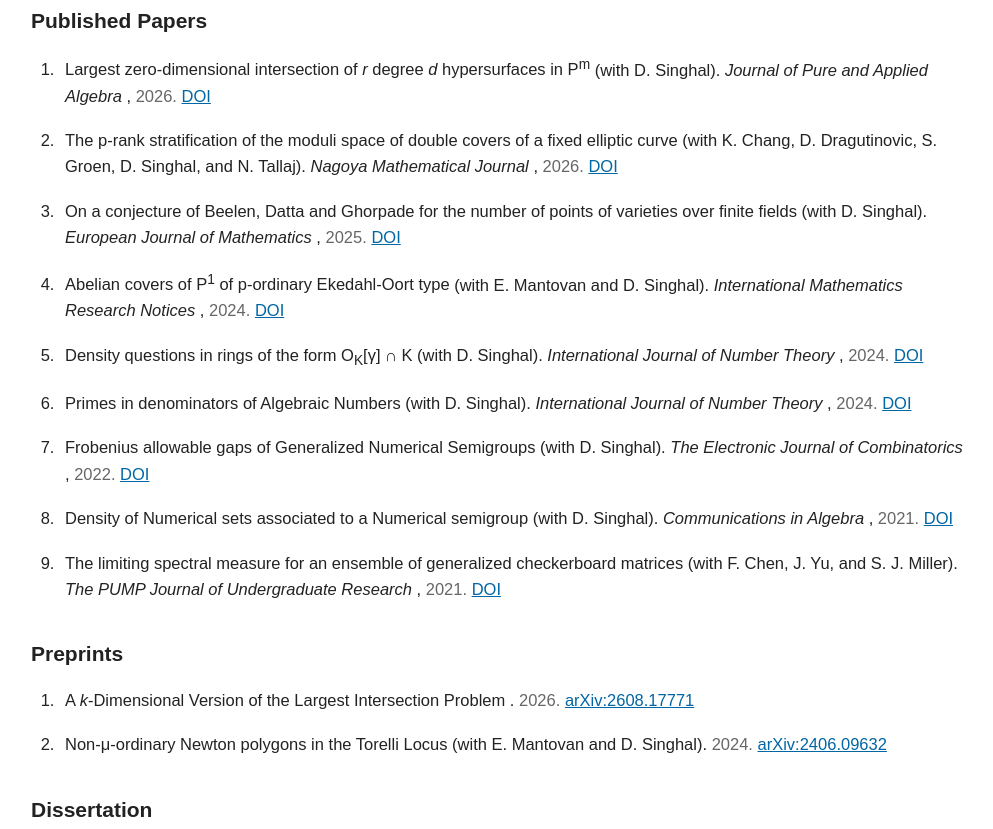
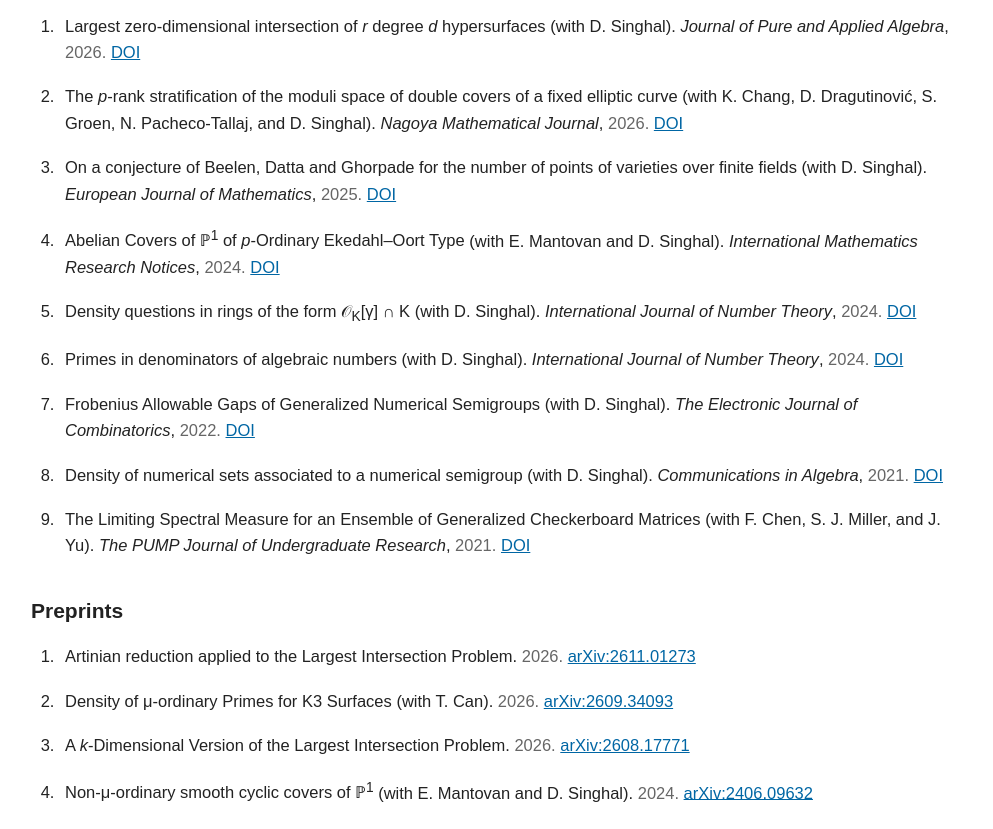
Before and after one commit to YuxinLin121/YuxinLin121.github.io, a plain HTML site: page index.html in a window 1280 px wide. Shown: the part 1327-2156 px from the top of the page, without its empty margins (139-1132 px from the left). Drawn offline with Linux system fonts and the light colour scheme.

Commit message:
Update publications and preprints from latest CV and remove profile link

```diff
--- a/index.html
+++ b/index.html
@@ -428,17 +428,7 @@
             </p>
 
 
-            <div class="profile-links">
 
-                <a
-                    href="https://lsa.umich.edu/math/people/postdoc-faculty/yuxin-lin.html"
-                    target="_blank"
-                    rel="noopener noreferrer"
-                >
-                    Michigan Profile
-                </a>
-
-            </div>
 
         </div>
 
@@ -516,25 +506,13 @@
 
         <h3>Published Papers</h3>
 
-
         <ol class="publications">
 
             <li>
-
-                <span class="paper-title">
-                    Largest zero-dimensional intersection of
-                    <i>r</i> degree <i>d</i> hypersurfaces in
-                    P<sup>m</sup>
-                </span>
-
+                <span class="paper-title">Largest zero-dimensional intersection of <i>r</i> degree <i>d</i> hypersurfaces</span>
                 (with D. Singhal).
-
-                <span class="journal">
-                    Journal of Pure and Applied Algebra
-                </span>,
-
+                <span class="journal">Journal of Pure and Applied Algebra</span>,
                 <span class="year">2026.</span>
-
                 <a
                     href="https://doi.org/10.1016/j.jpaa.2026.108316"
                     target="_blank"
@@ -542,26 +520,13 @@
                 >
                     DOI
                 </a>
-
             </li>
 
-
             <li>
-
-                <span class="paper-title">
-                    The p-rank stratification of the moduli space of
-                    double covers of a fixed elliptic curve
-                </span>
-
-                (with K. Chang, D. Dragutinovic, S. Groen,
-                D. Singhal, and N. Tallaj).
-
-                <span class="journal">
-                    Nagoya Mathematical Journal
-                </span>,
-
+                <span class="paper-title">The <i>p</i>-rank stratification of the moduli space of double covers of a fixed elliptic curve</span>
+                (with K. Chang, D. Dragutinović, S. Groen, N. Pacheco-Tallaj, and D. Singhal).
+                <span class="journal">Nagoya Mathematical Journal</span>,
                 <span class="year">2026.</span>
-
                 <a
                     href="https://doi.org/10.1017/nmj.2026.10107"
                     target="_blank"
@@ -569,25 +534,13 @@
                 >
                     DOI
                 </a>
-
             </li>
 
-
             <li>
-
-                <span class="paper-title">
-                    On a conjecture of Beelen, Datta and Ghorpade
-                    for the number of points of varieties over finite fields
-                </span>
-
+                <span class="paper-title">On a conjecture of Beelen, Datta and Ghorpade for the number of points of varieties over finite fields</span>
                 (with D. Singhal).
-
-                <span class="journal">
-                    European Journal of Mathematics
-                </span>,
-
+                <span class="journal">European Journal of Mathematics</span>,
                 <span class="year">2025.</span>
-
                 <a
                     href="https://doi.org/10.1007/s40879-025-00844-7"
                     target="_blank"
@@ -595,25 +548,13 @@
                 >
                     DOI
                 </a>
-
             </li>
 
-
             <li>
-
-                <span class="paper-title">
-                    Abelian covers of P<sup>1</sup> of
-                    p-ordinary Ekedahl-Oort type
-                </span>
-
+                <span class="paper-title">Abelian Covers of ℙ<sup>1</sup> of <i>p</i>-Ordinary Ekedahl–Oort Type</span>
                 (with E. Mantovan and D. Singhal).
-
-                <span class="journal">
-                    International Mathematics Research Notices
-                </span>,
-
+                <span class="journal">International Mathematics Research Notices</span>,
                 <span class="year">2024.</span>
-
                 <a
                     href="https://doi.org/10.1093/imrn/rnae241"
                     target="_blank"
@@ -621,25 +562,13 @@
                 >
                     DOI
                 </a>
-
             </li>
 
-
             <li>
-
-                <span class="paper-title">
-                    Density questions in rings of the form
-                    O<sub>K</sub>[&gamma;] &cap; K
-                </span>
-
+                <span class="paper-title">Density questions in rings of the form 𝒪<sub>K</sub>[γ] ∩ K</span>
                 (with D. Singhal).
-
-                <span class="journal">
-                    International Journal of Number Theory
-                </span>,
-
+                <span class="journal">International Journal of Number Theory</span>,
                 <span class="year">2024.</span>
-
                 <a
                     href="https://doi.org/10.1142/S1793042124500581"
                     target="_blank"
@@ -647,24 +576,13 @@
                 >
                     DOI
                 </a>
-
             </li>
 
-
             <li>
-
-                <span class="paper-title">
-                    Primes in denominators of Algebraic Numbers
-                </span>
-
+                <span class="paper-title">Primes in denominators of algebraic numbers</span>
                 (with D. Singhal).
-
-                <span class="journal">
-                    International Journal of Number Theory
-                </span>,
-
+                <span class="journal">International Journal of Number Theory</span>,
                 <span class="year">2024.</span>
-
                 <a
                     href="https://doi.org/10.1142/S1793042124500167"
                     target="_blank"
@@ -672,25 +590,13 @@
                 >
                     DOI
                 </a>
-
             </li>
 
-
             <li>
-
-                <span class="paper-title">
-                    Frobenius allowable gaps of Generalized
-                    Numerical Semigroups
-                </span>
-
+                <span class="paper-title">Frobenius Allowable Gaps of Generalized Numerical Semigroups</span>
                 (with D. Singhal).
-
-                <span class="journal">
-                    The Electronic Journal of Combinatorics
-                </span>,
-
+                <span class="journal">The Electronic Journal of Combinatorics</span>,
                 <span class="year">2022.</span>
-
                 <a
                     href="https://doi.org/10.37236/10748"
                     target="_blank"
@@ -698,25 +604,13 @@
                 >
                     DOI
                 </a>
-
             </li>
 
-
             <li>
-
-                <span class="paper-title">
-                    Density of Numerical sets associated to a
-                    Numerical semigroup
-                </span>
-
+                <span class="paper-title">Density of numerical sets associated to a numerical semigroup</span>
                 (with D. Singhal).
-
-                <span class="journal">
-                    Communications in Algebra
-                </span>,
-
+                <span class="journal">Communications in Algebra</span>,
                 <span class="year">2021.</span>
-
                 <a
                     href="https://doi.org/10.1080/00927872.2021.1918136"
                     target="_blank"
@@ -724,25 +618,13 @@
                 >
                     DOI
                 </a>
-
             </li>
 
-
             <li>
-
-                <span class="paper-title">
-                    The limiting spectral measure for an ensemble
-                    of generalized checkerboard matrices
-                </span>
-
-                (with F. Chen, J. Yu, and S. J. Miller).
-
-                <span class="journal">
-                    The PUMP Journal of Undergraduate Research
-                </span>,
-
+                <span class="paper-title">The Limiting Spectral Measure for an Ensemble of Generalized Checkerboard Matrices</span>
+                (with F. Chen, S. J. Miller, and J. Yu).
+                <span class="journal">The PUMP Journal of Undergraduate Research</span>,
                 <span class="year">2021.</span>
-
                 <a
                     href="https://doi.org/10.46787/pump.v4i0.2544"
                     target="_blank"
@@ -750,11 +632,9 @@
                 >
                     DOI
                 </a>
-
             </li>
 
         </ol>
-
 
 
         <!-- =====================================
@@ -766,14 +646,33 @@
         <ol class="publications">
 
             <li>
+                <span class="paper-title">Artinian reduction applied to the Largest Intersection Problem</span>.
+                <span class="year">2026.</span>
+                <a
+                    href="https://arxiv.org/abs/2611.01273"
+                    target="_blank"
+                    rel="noopener noreferrer"
+                >
+                    arXiv:2611.01273
+                </a>
+            </li>
 
-                <span class="paper-title">
-                    A <i>k</i>-Dimensional Version of the
-                    Largest Intersection Problem
-                </span>.
+            <li>
+                <span class="paper-title">Density of μ-ordinary Primes for K3 Surfaces</span>
+                (with T. Can).
+                <span class="year">2026.</span>
+                <a
+                    href="https://arxiv.org/abs/2609.34093"
+                    target="_blank"
+                    rel="noopener noreferrer"
+                >
+                    arXiv:2609.34093
+                </a>
+            </li>
 
+            <li>
+                <span class="paper-title">A <i>k</i>-Dimensional Version of the Largest Intersection Problem</span>.
                 <span class="year">2026.</span>
-
                 <a
                     href="https://arxiv.org/abs/2608.17771"
                     target="_blank"
@@ -781,20 +680,12 @@
                 >
                     arXiv:2608.17771
                 </a>
-
             </li>
 
-
             <li>
-
-                <span class="paper-title">
-                    Non-&mu;-ordinary Newton polygons in the Torelli Locus
-                </span>
-
+                <span class="paper-title">Non-μ-ordinary smooth cyclic covers of ℙ<sup>1</sup></span>
                 (with E. Mantovan and D. Singhal).
-
                 <span class="year">2024.</span>
-
                 <a
                     href="https://arxiv.org/abs/2406.09632"
                     target="_blank"
@@ -802,7 +693,6 @@
                 >
                     arXiv:2406.09632
                 </a>
-
             </li>
 
         </ol>
```
